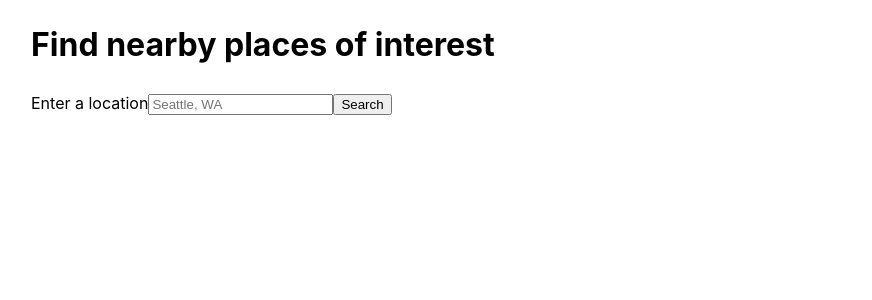
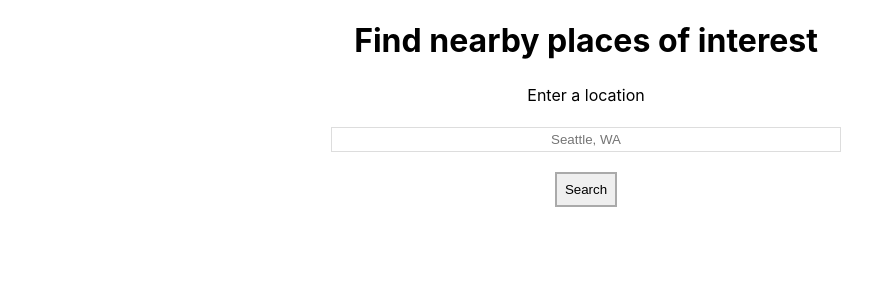
Before and after one commit to tpiere/cartaChallenge, a Next.js app: page / in a window 1280 px wide. Shown: the top 300 px of the page, without its empty margins (54-926 px from the left). Built offline with nearby package versions, Linux system fonts and the light colour scheme; what react-foursquare would draw is missing.

Commit message:
more styling

```diff
--- a/pages/index.js
+++ b/pages/index.js
@@ -11,7 +11,6 @@ export default function Home() {
     const [searchError, setSearchError] = useState(null);
 
     async function submitSearch(e) {
-        console.log(`search for: ${searchInput}`);
         e.preventDefault();
         try {
             const venues = await getNearbyPlaces(searchInput);
@@ -27,25 +26,69 @@ export default function Home() {
         return false;
     }
 
+    const headingStyles = {
+        textAlign:'center',
+        lineHeight: 1.25
+    }
+
+    const formStyles = {
+        textAlign:'center'
+    }
+
+    const baseFormFieldStyles = {
+        display:'block',
+        textAlign:'center',
+        marginTop: 20
+    }
+
+    const horizontalCenterStyles = {
+        marginLeft: 'auto',
+        marginRight: 'auto'
+    }
+
+    const textLabelStyles = {
+        ...baseFormFieldStyles
+    };
+    const textInputStyles = {
+        ...baseFormFieldStyles,
+        ...horizontalCenterStyles,
+        width: '100%',
+        maxWidth: '500px',
+        border: '1px solid #ddd',
+        padding: 4
+
+    };
+    const buttonStyles = {
+        ...baseFormFieldStyles,
+        ...horizontalCenterStyles,
+        boxSizing: 'border-box',
+        padding: 8,
+        border: '2px solid #aaa'
+    };
+
+    const errorStyles = {
+        textAlign: 'center',
+        color: '#d64040'
+    }
     return (
         <Layout>
             <div>
                 <Head>
                     <title>Carta Challenge</title>
                 </Head>
-                <h1 >Find nearby places of interest</h1>
-                <form onSubmit={submitSearch}>
-                    <label htmlFor="locationInput">Enter a location</label>
+                <h1 style={headingStyles}>Find nearby places of interest</h1>
+                <form style={formStyles} onSubmit={submitSearch}>
+                    <label style={textLabelStyles} htmlFor="locationInput">Enter a location</label>
                     <input type="text"
                     placeholder="Seattle, WA"
                     id="locationInput"
                     value={searchInput}
-                    onChange={(event) => { setSearchInput(event.target.value); }} />
-                    <button type="submit">Search</button>
-
+                    onChange={(event) => { setSearchInput(event.target.value); }}
+                    style={textInputStyles}/>
+                    <button style={buttonStyles} type="submit">Search</button>
                 </form>
                 <VenueList nearbyPlaces={nearbyPlaces}/>
-                {searchError != null && <span>{searchError}</span>}
+                {searchError != null && <p style={errorStyles}>{searchError}</p>}
             </div>
         </Layout>
     );
```
